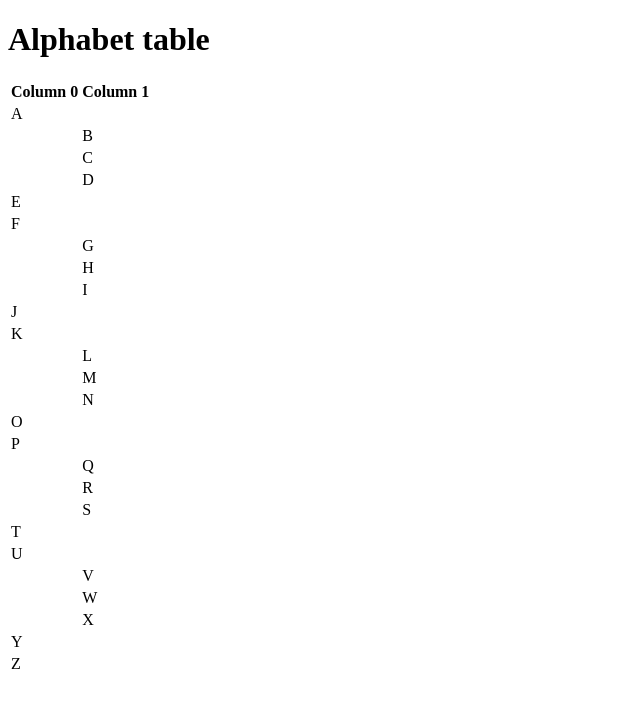
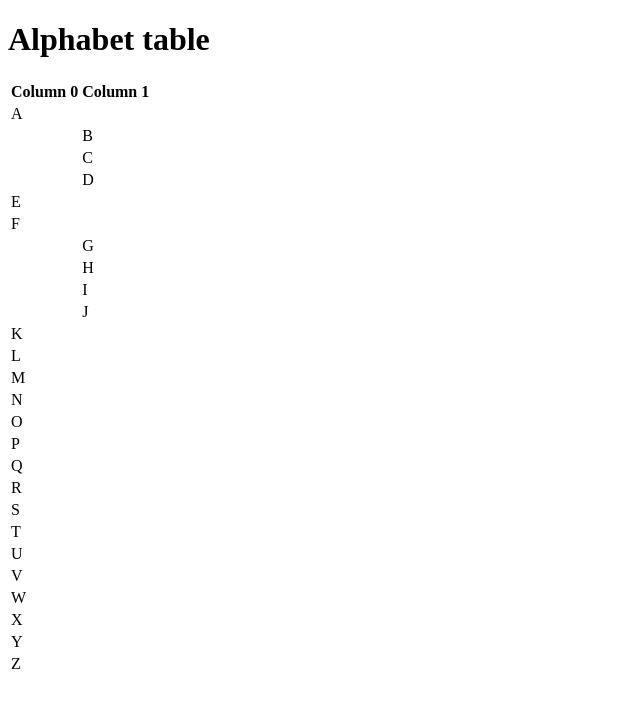
Before and after one commit to comp426-2022-fall/a01-baonhivu, a website: page public/index.html in a window 1280 px wide. Shown: the whole page, without its empty margins (0-640 px from the left). Drawn offline with Linux system fonts and the light colour scheme.

Commit message:
Added in forgotten letter

```diff
--- a/public/index.html
+++ b/public/index.html
@@ -43,19 +43,19 @@
                                                 <td></td><td>I</td>
                                         </tr>
                                         <tr>
-                                                <td>J</td><td></td>
+                                                <td></td><td>J</td>
                                         </tr>
                                         <tr>
                                                 <td>K</td><td></td>
                                         </tr>
                                         <tr>
-                                                <td></td><td>L</td>
+                                                <td>L</td><td></td>
                                         </tr>
                                         <tr>
-                                                <td></td><td>M</td>
+                                                <td>M</td><td></td>
                                         </tr>
                                         <tr>
-                                                <td></td><td>N</td>
+                                                <td>N</td><td></td>
                                         </tr>
                                         <tr>
                                                 <td>O</td><td></td>
@@ -64,13 +64,13 @@
                                                 <td>P</td><td></td>
                                         </tr>
                                         <tr>
-                                                <td></td><td>Q</td>
+                                                <td>Q</td><td></td>
                                         </tr>
                                         <tr>
-                                                <td></td><td>R</td>
+                                                <td>R</td><td></td>
                                         </tr>
                                         <tr>
-                                                <td></td><td>S</td>
+                                                <td>S</td><td></td>
                                         </tr>
                                         <tr>
                                                 <td>T</td><td></td>
@@ -79,13 +79,13 @@
                                                 <td>U</td><td></td>
                                         </tr>
                                         <tr>
-                                                <td></td><td>V</td>
+                                                <td>V</td><td></td>
                                         </tr>
                                         <tr>
-                                                <td></td><td>W</td>
+                                                <td>W</td><td></td>
                                         </tr>
                                         <tr>
-                                                <td></td><td>X</td>
+                                                <td>X</td><td></td>
                                         </tr>
                                         <tr>
                                                 <td>Y</td><td></td>
```
